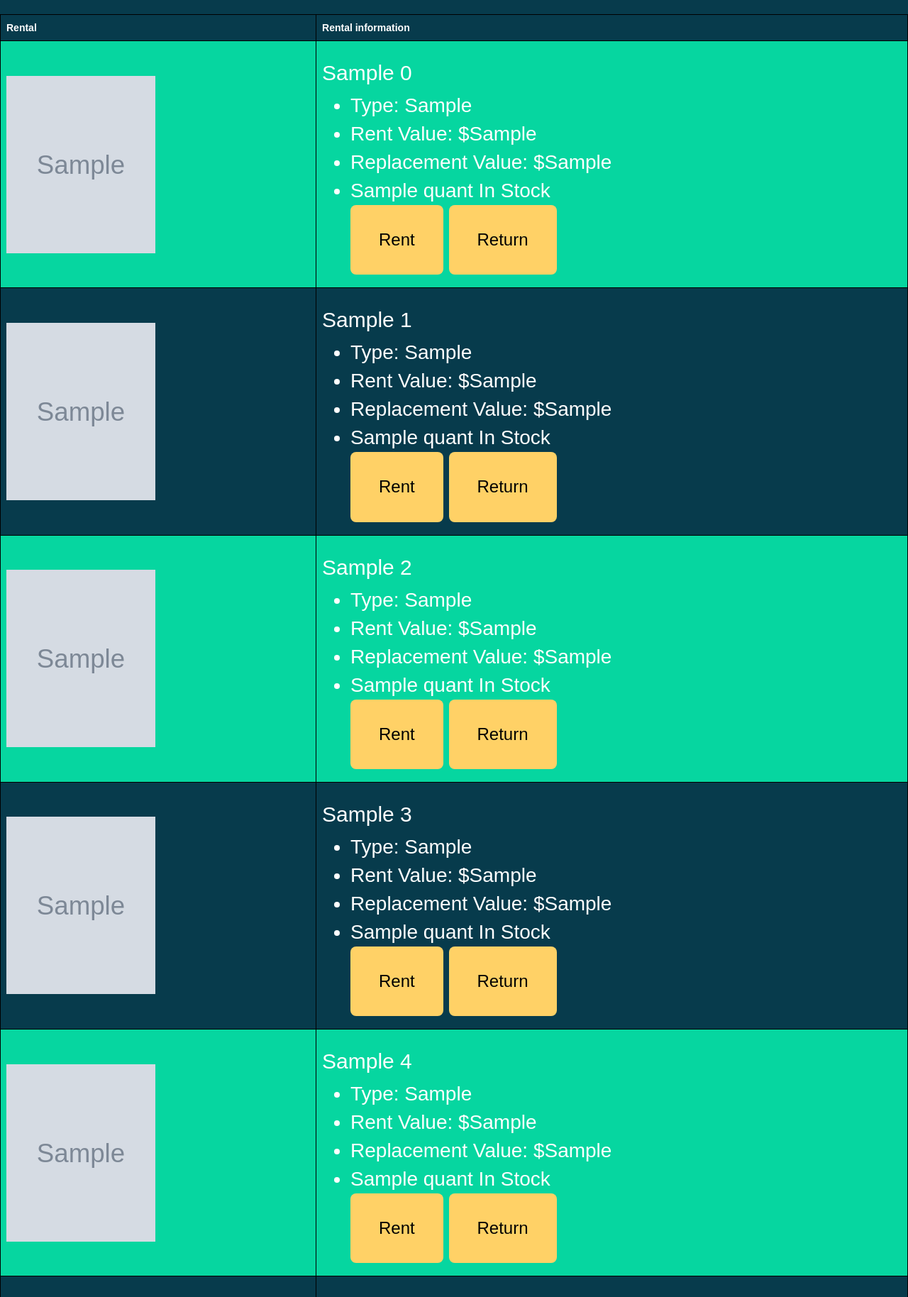
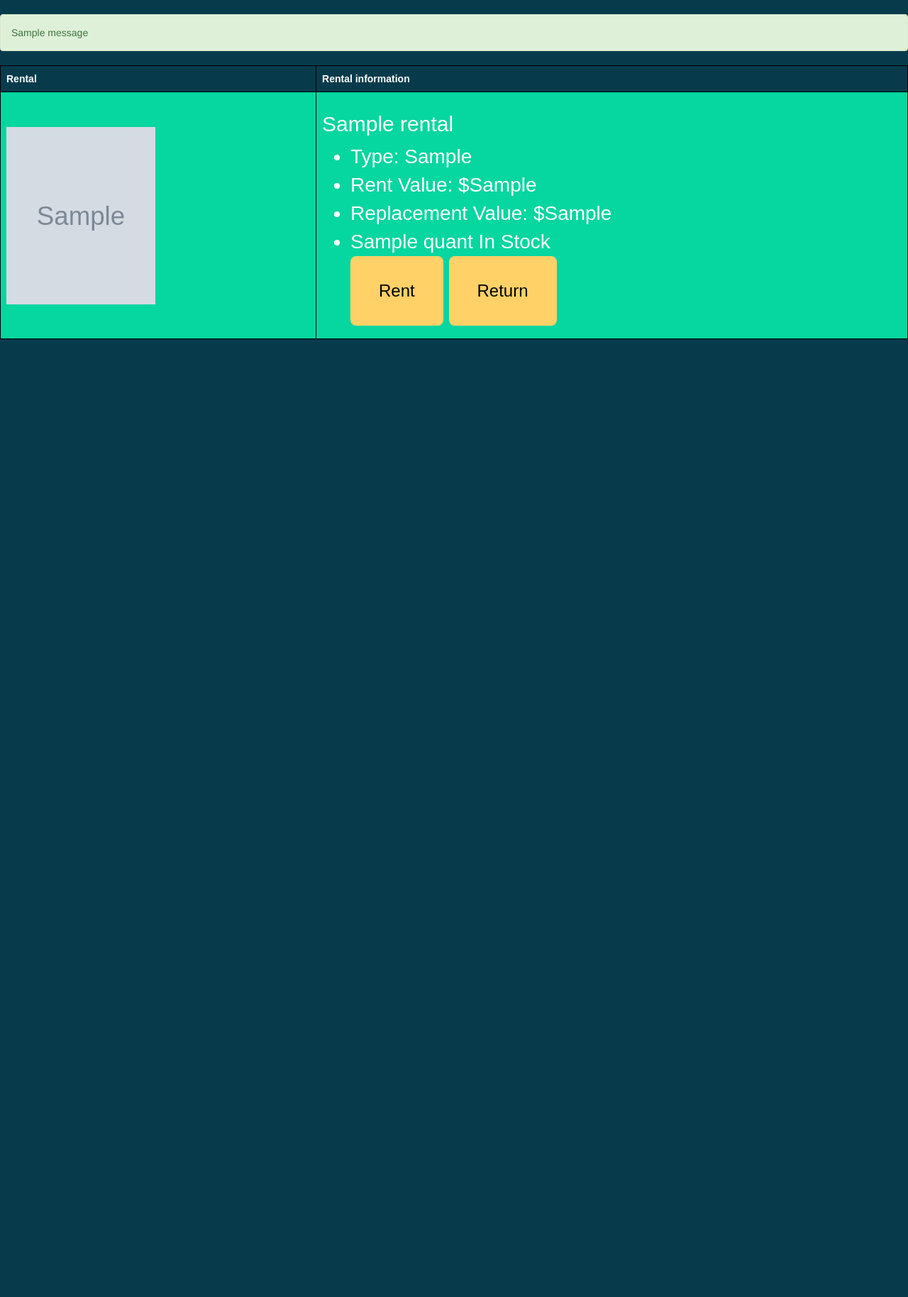
Before and after one commit to JacobSpence97/django-rent, a Django app: template rent/rental/templates/rental/store.html in a window 1280 px wide. Shown: the part 50-1878 px from the top of the page at 71% size. After the commit the page ends 528 px from the top, so only its background shows below. Run offline with Django 3.2, Linux system fonts and the light colour scheme; the template is opened without the code that fills it: most values are stand-ins (such as "Sample title", 1, 10 or a date in 2020); grey boxes marked "Sample" are stand-in pictures; one stand-in notice (Sample message) is shown; some libraries are stand-ins or nearby versions.

Commit message:
cleaned up the html code and added some more items and a flash

```diff
--- a/rent/rental/models.py
+++ b/rent/rental/models.py
@@ -8,3 +8,6 @@ class Rental(models.Model):
     rent_val = models.IntegerField()
     rep_val = models.IntegerField()
     quant = models.IntegerField()
+
+    def __str__(self):
+        return self.name
--- a/rent/rental/templates/rental/store.html
+++ b/rent/rental/templates/rental/store.html
@@ -25,151 +25,29 @@
     <th>Rental information</th>
   </tr>
  <tr>
-    <td><img src="{{ rentals.0.img }}" height="250" width="210"></td>
+   {%  for rental in rentals%}
+    <td><img src="{{ rental.img }}" height="250" width="210"></td>
     <td>
-      <h2>{{ rentals.0.name }}</h2>
+      <h2>{{ rental.name }}</h2>
     <ul>
-    <li> Type: {{ rentals.0.rental_type }}</li>
-  <li>Rent Value: ${{ rentals.0.rent_val }}</li>
-    <li>Replacement Value: ${{ rentals.0.rep_val }}</li>
-    <li>{{ rentals.0.quant }} In Stock</li>
-    <form action="  {% url 'rent' rentals.0.id %}" class="rent" style=" display:inline!important;">
+    <li> Type: {{ rental.rental_type }}</li>
+  <li>Rent Value: ${{ rental.rent_val }}</li>
+    <li>Replacement Value: ${{ rental.rep_val }}</li>
+    <li>{{ rental.quant }} In Stock</li>
+    <form action="  {% url 'rent' rental.id %}" class="rent" style=" display:inline!important;">
     <input type="submit" class="button" value="Rent">
     </form>
-    <form action="{% url 'returns' rentals.0.id %}" class="return" style=" display:inline!important;">
+    <form action="{% url 'returns' rental.id %}" class="return" style=" display:inline!important;">
     <input type="submit" class="button" value="Return">
     </form>
     </ul>
       </td>
   </tr>
+  {% endfor%}
   <tr>
-    <td><img src="{{ rentals.1.img }}" height="250" width="210"></td>
-    <td>
-      <h2>{{rentals.1.name}}</h2>
-    <ul>
-    <li> Type: {{rentals.1.rental_type}}</li>
-  <li>Rent Value: ${{rentals.1.rent_val }}</li>
-    <li>Replacement Value: ${{ rentals.1.rep_val }}</li>
-    <li>{{ rentals.1.quant  }} In Stock</li>
-    <form action=" {% url 'rent' rentals.1.id %} " class="rent" style=" display:inline!important;">
-    <input type="submit" class="button" value="Rent">
-    </form>
-
-    <form action=" {% url 'returns' rentals.1.id %} " class="return" style=" display:inline!important;">
-    <input type="submit" class="button" value="Return">
-    </form>
-    </ul>
-    </td>
-  </tr>
-  <tr>
-    <td><img src="{{  rentals.2.img }}" height="250" width="210"></td>
-    <td>
-      <h2>{{  rentals.2.name }}</h2>
-    <ul>
-    <li> Type: {{  rentals.2.rental_type }}</li>
-  <li>Rent Value: ${{  rentals.2.rent_val }}</li>
-    <li>Replacement Value: ${{  rentals.2.rep_val }}</li>
-    <li>{{  rentals.2.quant  }} In Stock</li>
-    <form action=" {% url 'rent' rentals.2.id %} " id="bee_rent" style=" display:inline!important;">
-    <input type="submit" class="button" value="Rent">
-    </form>
-
-    <form action="  {% url 'returns' rentals.2.id %}" id="bee_return" style=" display:inline!important;">
-    <input type="submit" class="button" value="Return">
-    </form>    </ul>
-    </td>
-  </tr>
-  <tr>
-    <td><img src="{{  rentals.3.img }}" height="250" width="210"></td>
-    <td>
-      <h2>{{  rentals.3.name }}</h2>
-    <ul>
-    <li> Type: {{  rentals.3.rental_type }}</li>
-  <li>Rent Value: ${{  rentals.3.rent_val }}</li>
-    <li>Replacement Value: ${{  rentals.3.rep_val }}</li>
-    <li>{{  rentals.3.quant  }} In Stock</li>
-    <form action=" {% url 'rent' rentals.3.id %} " class="rent" style=" display:inline!important;">
-    <input type="submit" class="button" value="Rent">
-    </form>
-
-    <form action=" {% url 'returns' rentals.3.id %} " class="return" style=" display:inline!important;">
-    <input type="submit" class="button" value="Return">
-    </form>    </ul>
-    </td>
-  </tr>
-<tr>
-    <td><img src="{{  rentals.4.img }}" height="250" width="210"></td>
-    <td>
-      <h2>{{  rentals.4.name }}</h2>
-    <ul>
-    <li> Type: {{  rentals.4.rental_type }}</li>
-  <li>Rent Value: ${{  rentals.4.rent_val }}</li>
-    <li>Replacement Value: ${{  rentals.4.rep_val }}</li>
-    <li>{{  rentals.4.quant  }} In Stock</li>
-    <form action="  {% url 'rent' rentals.4.id %}" class="rent" style=" display:inline!important;">
-    <input type="submit" class="button" value="Rent">
-    </form>
-
-    <form action=" {% url 'returns' rentals.4.id %}" class="return" style=" display:inline!important;">
-    <input type="submit" class="button" value="Return">
-    </form>    </ul>
-    </td>
-  </tr>
-<tr>
-    <td><img src="{{  rentals.5.img }}" height="250" width="210"></td>
-    <td>
-      <h2>{{  rentals.5.name }}</h2>
-    <ul>
-    <li> Type: {{  rentals.5.rental_type }}</li>
-  <li>Rent Value: ${{  rentals.5.rent_val }}</li>
-    <li>Replacement Value: ${{  rentals.5.rep_val }}</li>
-    <li>{{  rentals.5.quant  }} In Stock</li>
-    <form action=" {% url 'rent' rentals.5.id %}" class="rent" style=" display:inline!important;">
-    <input type="submit" class="button" value="Rent">
-    </form>
-
-    <form action="{% url 'returns' rentals.5.id %} " class="return" style=" display:inline!important;">
-    <input type="submit" class="button" value="Return">
-    </form>    </ul>
-    </td>
-  </tr>
-  <tr>
-    <td><img src="{{  rentals.6.img }}" height="250" width="210"></td>
-    <td>
-      <h2>{{  rentals.6.name }}</h2>
-    <ul>
-    <li> Type: {{  rentals.6.rental_type }}</li>
-  <li>Rent Value: ${{  rentals.6.rent_val }}</li>
-    <li>Replacement Value: ${{  rentals.6.rep_val }}</li>
-    <li>{{  rentals.6.quant  }} In Stock</li>
-    <form action=" {% url 'rent' rentals.6.id %}" class="rent" style=" display:inline!important;">
-    <input type="submit" class="button" value="Rent">
-    </form>
-
-    <form action="{% url 'returns' rentals.6.id %} " class="return" style=" display:inline!important;">
-    <input type="submit" class="button" value="Return">
-    </form>    </ul>
-    </td>
-  </tr>
-  <tr>
-    <td><img src="{{  rentals.7.img }}" height="250" width="210"></td>
-    <td>
-      <h2>{{  rentals.7.name }}</h2>
-    <ul>
-    <li> Type: {{  rentals.7.rental_type }}</li>
-  <li>Rent Value: ${{  rentals.7.rent_val }}</li>
-    <li>Replacement Value: ${{  rentals.7.rep_val }}</li>
-    <li>{{  rentals.7.quant  }} In Stock</li>
-    <form action="{% url 'rent' rentals.7.id %}" class="rent" style=" display:inline!important;">
-    <input type="submit" class="button" value="Rent">
-    </form>
-
-    <form action="{% url 'returns' rentals.7.id %}" class="return" style=" display:inline!important;">
-    <input type="submit" class="button" value="Return">
-    </form>
-    </ul>
-    </td>
-  </tr>
-</table>
+    {% for message in messages %}
+    <div class="alert alert-{{ message.tags }}">{{ message }}</div>
+    {% endfor %}
+    </table>
 </body>
 </html>
--- a/rent/rental/views.py
+++ b/rent/rental/views.py
@@ -1,6 +1,7 @@
 from django.shortcuts import render, redirect
 from django.http import HttpResponse
 from .models import Rental
+from django.contrib import messages
 # Create your views here.
 def home(request):
     return render(request, "rental/index.html")
@@ -25,6 +26,7 @@ def rent(request, item_id):
     rental = Rental.objects.get(pk=item_id)
     if rental.quant > 0:
         rental.quant -= 1
+        messages.success(request, "You have rented " + rental.name + "!")
         rental.save()
     return redirect('store')
 
@@ -33,5 +35,6 @@ def rent(request, item_id):
 def returns(request, item_id):
     rental = Rental.objects.get(pk=item_id)
     rental.quant += 1
+    messages.success(request, "You have returned " + rental.name + "!")
     rental.save()
     return redirect('store')
```
Also changed, not shown: rent/db.sqlite3.
